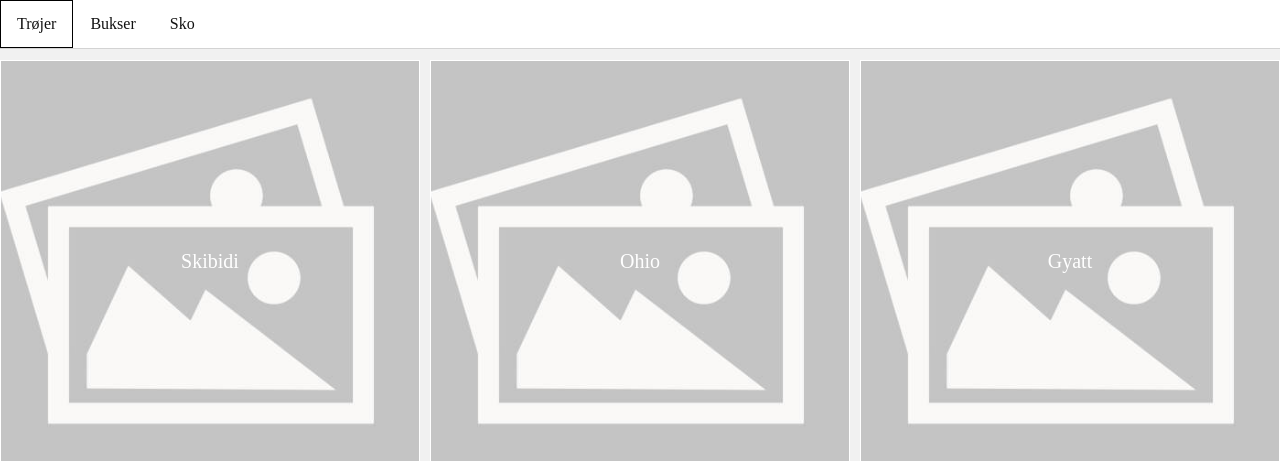
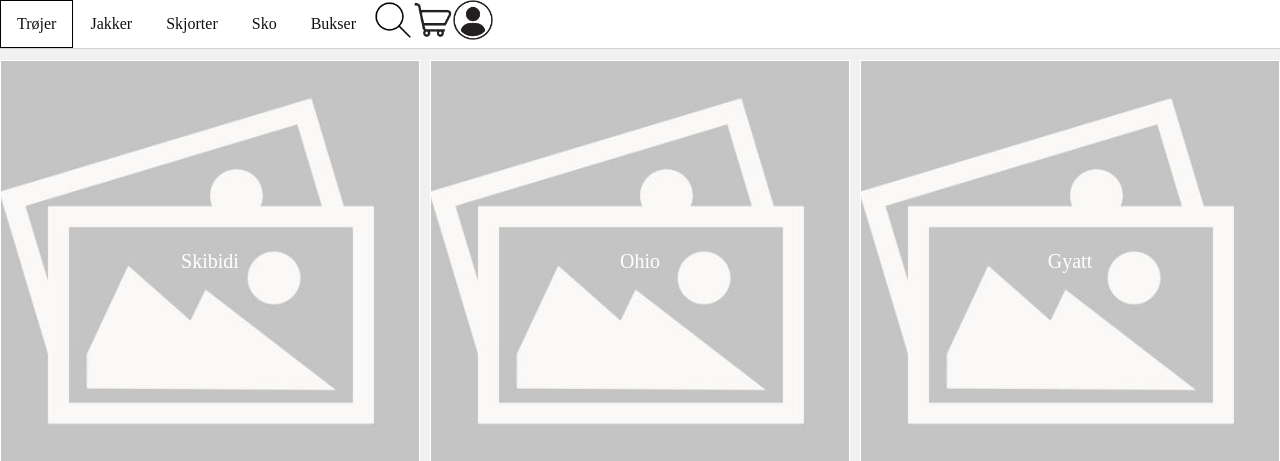
Before and after one commit to z0hnan/StayHjemmeside, a Flask app: page / in a window 1280 px wide. Shown: the top 461 px of the page. Run offline with Flask 3, Linux system fonts and the light colour scheme.

Commit message:
Fucked up the navbar

```diff
--- a/static/styles/main.css
+++ b/static/styles/main.css
@@ -8,7 +8,7 @@ body {
 }
 
 ul {
-  list-style-type: none;
+  list-style-type: none;;
   margin: 0;
   padding: 0;
   overflow: hidden;
@@ -20,8 +20,14 @@ ul {
   z-index: 2;
 }
 
+
+.split {
+  float: right;
+}
+
 li {
   float: left;
+  text-align: center;
 }
 
 li a {
@@ -34,7 +40,7 @@ li a {
 }
 
 li a:hover {
-    border: 1px solid black;
+  border: 1px solid black;
   }
 
 
--- a/templates/index.html
+++ b/templates/index.html
@@ -13,8 +13,13 @@
     <nav class="navbar">
         <ul class="navbar-list">
             <li><a class="navbar-item" id="active" href="index.html" >Trøjer</a></li>
+            <li><a class="navbar-item" href="#">Jakker</a></li>
+            <li><a class="navbar-item" href="#">Skjorter</a></li>
+            <li><a class="navbar-item" href="product.html">Sko</a></li>
             <li><a class="navbar-item" href="FAQ.html">Bukser</a></li>
-            <li><a class="navbar-item" href="product.html">Sko</a></li>
+            <li><img class="navbar-item split"  src="/static/assets/search.png" alt="Søg" width="40" height="40"></li>
+            <li><img class="navbar-item split"  src="/static/assets/cart.png" alt="Kurv" width="40" height="40"></li>
+            <li><img class="navbar-item split"  src="/static/assets/profile.png" alt="Profil" width="40" height="40"></li>
         </ul>
     </nav>
     <div id="data"></div>
```
Also changed, not shown: static/assets/cart.png (added), static/assets/profile.png (added), static/assets/search.png (added).
